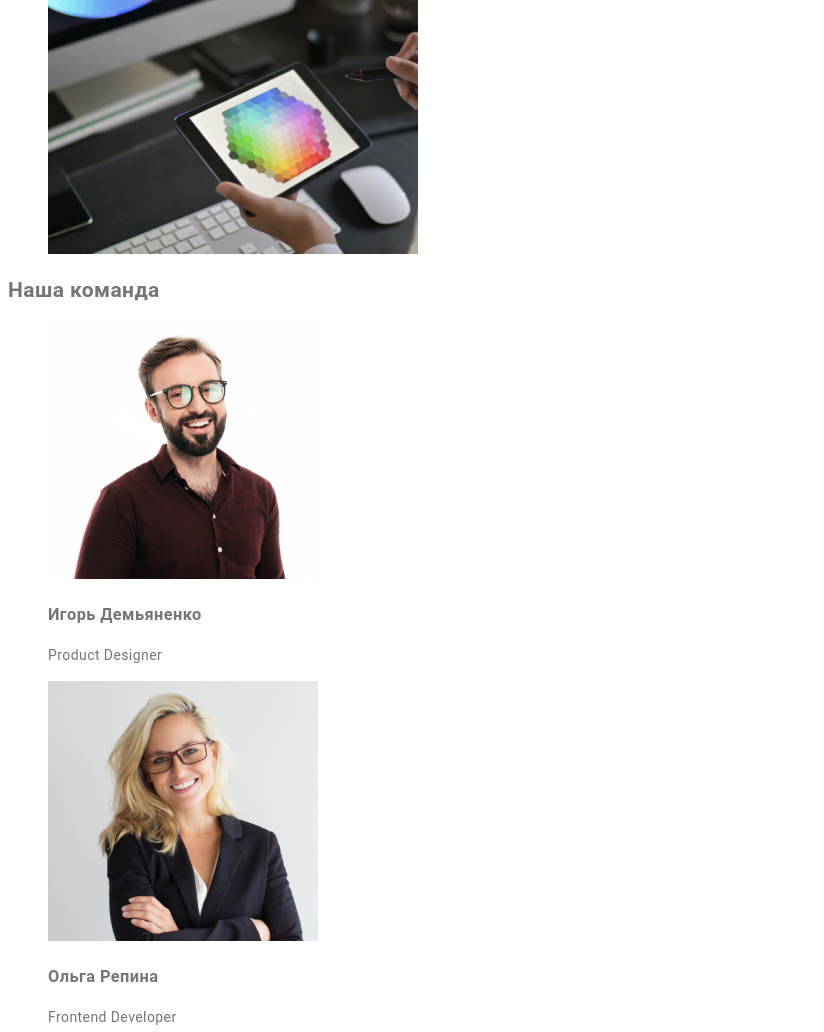
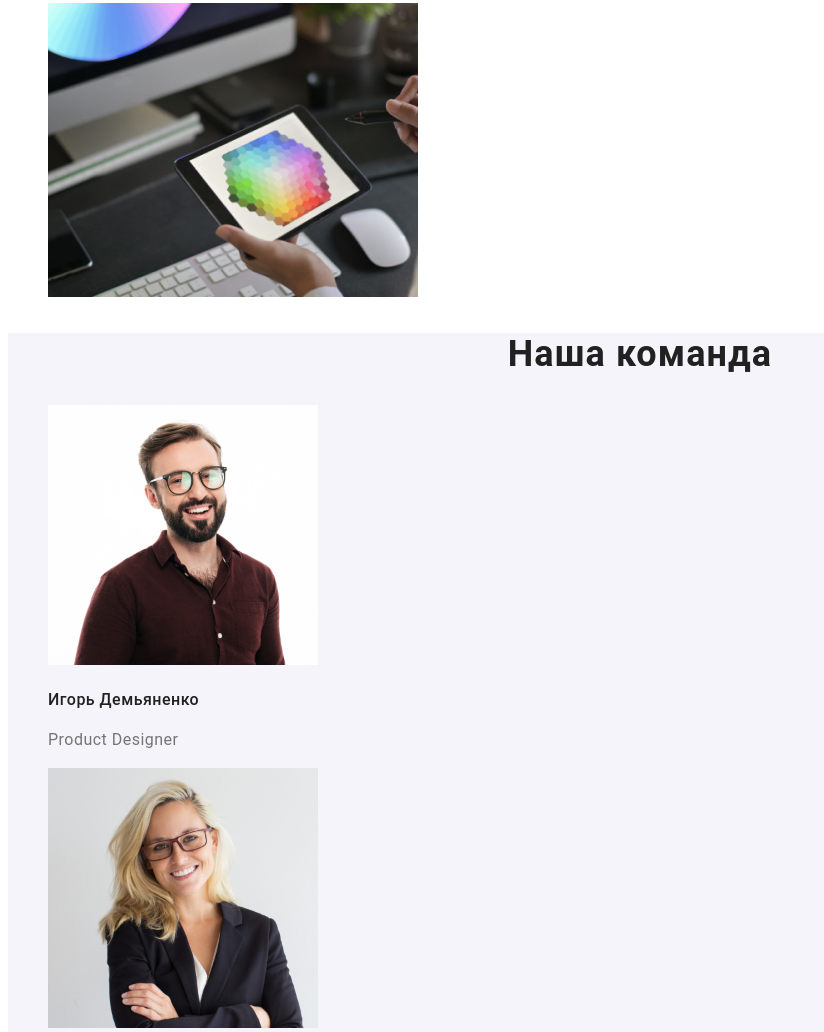
Before and after one commit to Vladyslavpugach/goit-markup-hw-02, a plain HTML site: page index.html in a window 1280 px wide. Shown: the part 1305-2337 px from the top of the page, without its empty margins (0-824 px from the left). Drawn offline with Linux system fonts and the light colour scheme.

Commit message:
comit css2

```diff
--- a/css/styles.css
+++ b/css/styles.css
@@ -154,3 +154,44 @@ body {
 }
 
 /* ====WHAT WE DO==== */
+
+.we-do-item {
+  list-style-type: none;
+}
+
+.section-title {
+  font-family: "Roboto", sans-serif;
+  font-weight: 700;
+  font-size: 36px;
+  line-height: 42px;
+  text-align: center;
+  letter-spacing: 0.03em;
+
+  color: var(--title-text-color);
+}
+
+/* ====OUR TEAM==== */
+
+.our-team {
+  background-color: #f5f4fa;
+}
+
+.team-subtitle {
+  font-family: "Roboto", sans-serif;
+  font-weight: 500;
+  font-size: 16px;
+  line-height: 1, 18;
+  letter-spacing: 0.03em;
+
+  color: var(--title-text-color);
+}
+
+.team-text {
+  font-family: "Roboto", sans-serif;
+  font-weight: 400;
+  font-size: 16px;
+  line-height: 1, 18px;
+  letter-spacing: 0.03em;
+
+  color: var(--primary-text-color);
+}
```
